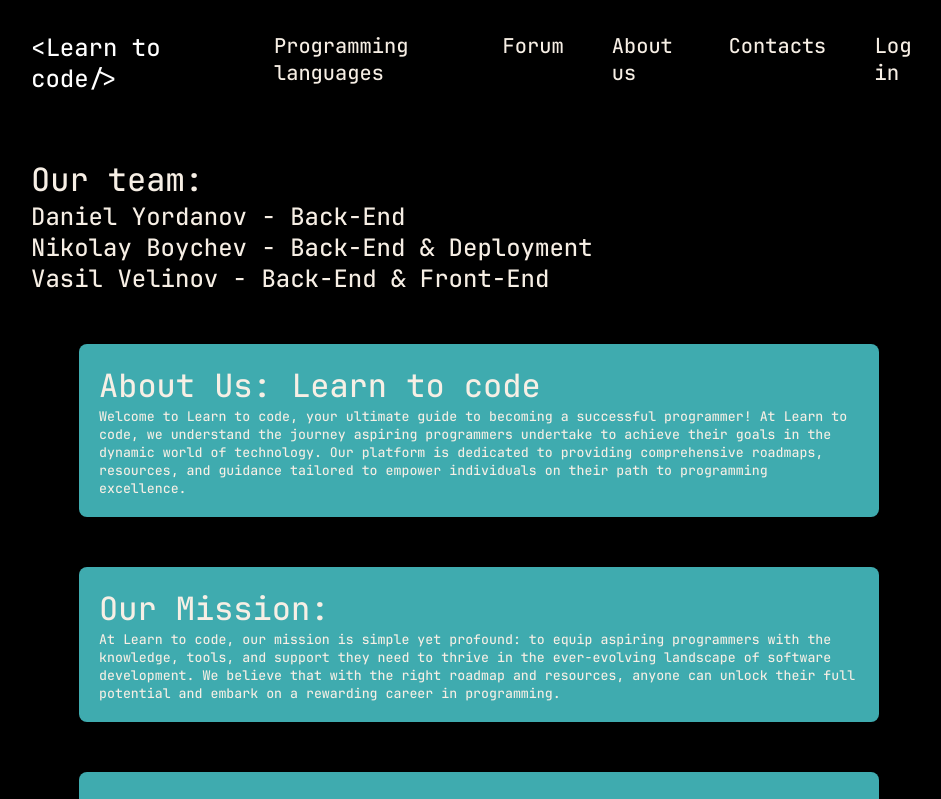
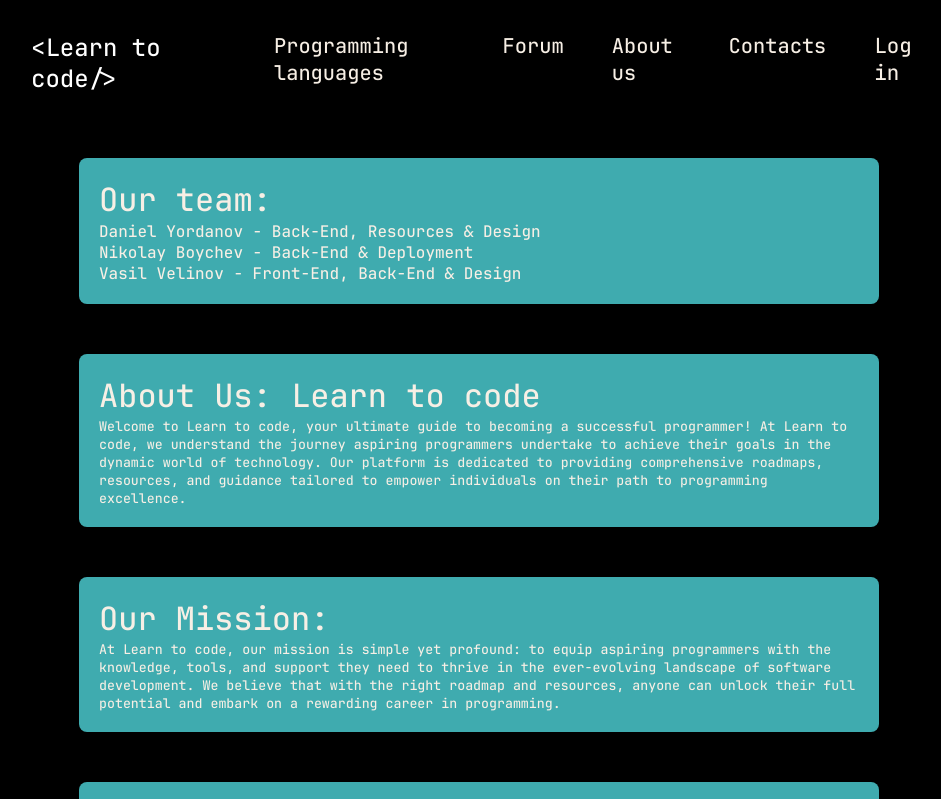
Before and after one commit to VelinovVasil/learn-to-code-front-end, a React (Create React App) app: page /about-us in a window 1280 px wide. Shown: the top 799 px of the page, without its empty margins (161-1102 px from the left). Built offline with nearby package versions, Linux system fonts and the light colour scheme.

Commit message:
Minor fixes.

```diff
--- a/src/components/Navbar.js
+++ b/src/components/Navbar.js
@@ -32,8 +32,8 @@ const Navbar = () => {
                             <h4>Contacts</h4>
                         </Link>
                     </li>
-                    <li>
-                            <LoginButton/>
+                    <li id={'liBtnLogin'}>
+                            <LoginButton />
                     </li>
                 </ul>
             </nav>
--- a/src/components/pages/AboutUsPage.js
+++ b/src/components/pages/AboutUsPage.js
@@ -7,10 +7,22 @@ const AboutUs = () => {
     return (
         <div>
             <Navbar/>
-            <h1>Our team:</h1>
-            <h4>Daniel Yordanov - Back-End</h4>
-            <h4>Nikolay Boychev - Back-End & Deployment</h4>
-            <h4>Vasil Velinov - Back-End & Front-End</h4>
+
+            <div className="container">
+                <h1>Our team:</h1>
+                <ul id="ourTeamUl">
+                    <li>
+                        <p>Daniel Yordanov - Back-End, Resources & Design</p>
+                    </li>
+                    <li>
+                        <p>Nikolay Boychev - Back-End & Deployment</p>
+                    </li>
+                    <li>
+                        <p>Vasil Velinov - Front-End, Back-End & Design</p>
+                    </li>
+                </ul>
+            </div>
+
 
             <div className="container">
                 <h1>About Us: Learn to code</h1>
--- a/src/components/pages/QuestionPage.js
+++ b/src/components/pages/QuestionPage.js
@@ -271,7 +271,7 @@ const QuestionPage = () => {
                     <button onClick={handleEdit}>{editButtonClicked ? 'Discard Edit' : 'Edit Question'}</button>
                 }
                 {localStorage.getItem('userId') == question.authorId &&
-                    <button onClick={handleMarkAsAnswered}>Mark as answered</button>
+                    <button onClick={handleMarkAsAnswered}>Delete question</button>
                 }
                 {!editButtonClicked &&
                     <button onClick={handleReply}>{replyButtonClicked ? 'Discard Reply' : 'Reply to Question'}</button>
@@ -282,7 +282,7 @@ const QuestionPage = () => {
                         <button onClick={handleSubmitReply}>Submit Reply</button>
                     </div>
                 )}
-                <button onClick={fetchReplies}>{showReplies ? 'Hide Replies' : 'View Replies'}</button>
+                {!showReplies && <button onClick={fetchReplies}>{'View Replies'}</button>}
                 {showReplies && renderReplies(replies)}
             </div>
             <Footer />
--- a/src/components/styles/AboutUsPage.css
+++ b/src/components/styles/AboutUsPage.css
@@ -16,3 +16,7 @@
     background-color: grey;
     cursor: pointer;
 }
+
+#ourTeamUl {
+    list-style: none;
+}
--- a/src/components/styles/Navbar.css
+++ b/src/components/styles/Navbar.css
@@ -11,3 +11,7 @@
         gap: 1em;
     }
 }
+
+#liBtnLogin {
+    cursor: pointer;
+}
```
